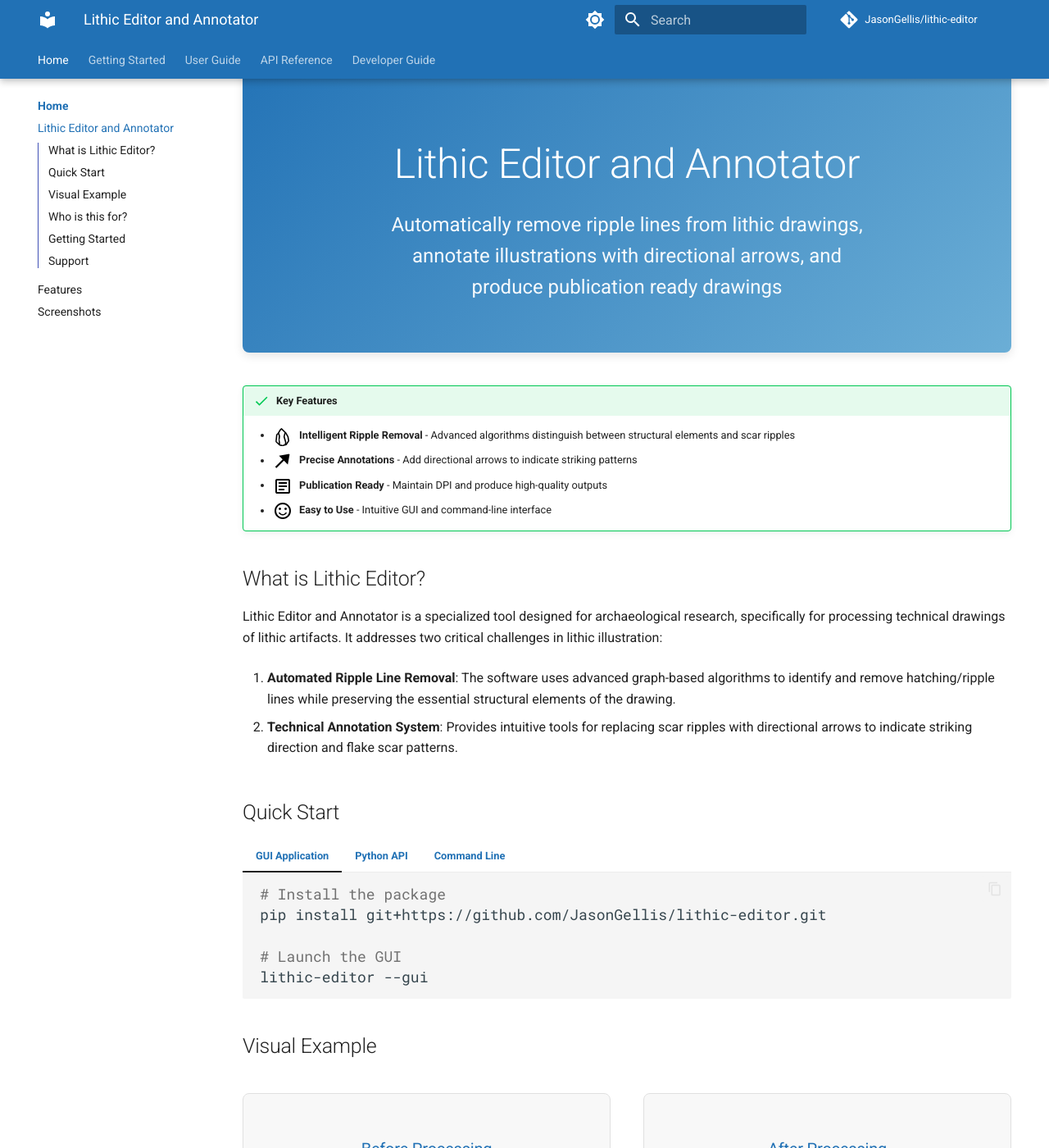
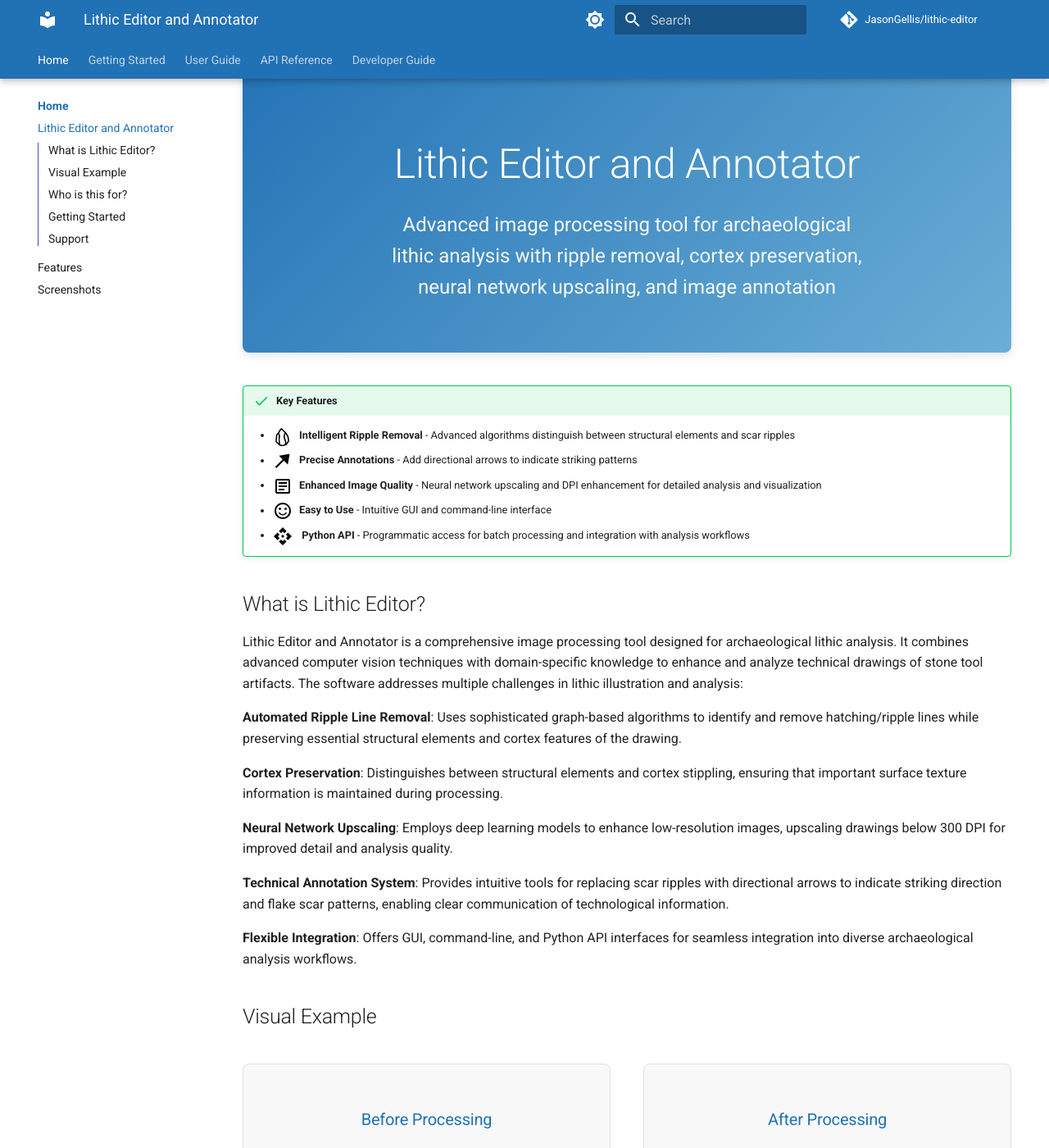
Before and after one commit to JasonGellis/lithic-editor, an MkDocs documentation site: the page built from docs/index.md, in a window 1280 px wide and 1400 px high, scrolled down 203 px. Shown: the whole window at 82% size. Built offline with MkDocs 1.6.1 and Material for MkDocs 9.7.7, drawn with Linux system fonts in a browser that asks for light colours; comment, search, counter and statistics services are not loaded; the version menu is left out; some of the changed text lies outside the part shown.

Commit message:
Update index.md of mkdocs

````diff
--- a/docs/index.md
+++ b/docs/index.md
@@ -2,53 +2,42 @@
 
 <div class="hero-section">
   <h2>Lithic Editor and Annotator</h2>
-  <p>Automatically remove ripple lines from lithic drawings, annotate illustrations with directional arrows, and produce publication ready drawings</p>
+  <p>Advanced image processing tool for archaeological lithic analysis with ripple removal, cortex preservation, neural network upscaling, and image annotation</p>
 </div>
 
 !!! success "Key Features"
     - ![](assets/images/lithic_tool.svg){: style="width:24px; height:24px; vertical-align:middle; margin-right:8px"}**Intelligent Ripple Removal** - Advanced algorithms distinguish between structural elements and scar ripples
     - ![](assets/images/arrow.svg){: style="width:24px; height:24px; transform:rotate(-45deg); vertical-align:middle; margin-right:8px; filter:brightness(0)"}**Precise Annotations** - Add directional arrows to indicate striking patterns
-    - ![](assets/images/article.svg){: style="width:24px; height:24px; vertical-align:middle; margin-right:8px; filter:brightness(0)"}**Publication Ready** - Maintain DPI and produce high-quality outputs
+    - ![](assets/images/article.svg){: style="width:24px; height:24px; vertical-align:middle; margin-right:8px; filter:brightness(0)"}**Enhanced Image Quality** - Neural network upscaling and DPI enhancement for detailed analysis and visualization
     - ![](assets/images/smile_face.svg){: style="width:24px; height:24px; vertical-align:middle; margin-right:8px; filter:brightness(0)"}**Easy to Use** - Intuitive GUI and command-line interface
+    - ![](assets/images/api.svg){: style="width:24px; height:24px; vertical-align:middle; margin-right:8px; filter:brightness(0)"}
+    **Python API** - Programmatic access for batch processing and integration with analysis workflows
 
 ## What is Lithic Editor?
 
-Lithic Editor and Annotator is a specialized tool designed for archaeological research, specifically for processing technical drawings of lithic artifacts. It addresses two critical challenges in lithic illustration:
+Lithic Editor and Annotator is a comprehensive image processing tool designed for
+archaeological lithic analysis. It combines advanced computer vision techniques with
+domain-specific knowledge to enhance and analyze technical drawings of stone tool
+artifacts. The software addresses multiple challenges in lithic illustration and
+analysis:
 
-1. **Automated Ripple Line Removal**: The software uses advanced graph-based algorithms to identify and remove hatching/ripple lines while preserving the essential structural elements of the drawing.
+  **Automated Ripple Line Removal**: Uses sophisticated graph-based algorithms to identify and remove hatching/ripple lines while
+  preserving essential structural elements and cortex features of the drawing.
 
-2. **Technical Annotation System**: Provides intuitive tools for replacing scar ripples with directional arrows to indicate striking direction and flake scar patterns.
+  **Cortex Preservation**: Distinguishes between structural elements and
+   cortex stippling, ensuring that important surface texture information is maintained
+   during processing.
 
-## Quick Start
+  **Neural Network Upscaling**: Employs deep learning models to
+  enhance low-resolution images, upscaling drawings below 300 DPI for
+  improved detail and analysis quality.
 
-=== "GUI Application"
+  **Technical Annotation System**: Provides intuitive tools for replacing scar ripples
+   with directional arrows to indicate striking direction and flake scar patterns,
+  enabling clear communication of technological information.
 
-    ```bash
-    # Install the package
-    pip install git+https://github.com/JasonGellis/lithic-editor.git
-
-    # Launch the GUI
-    lithic-editor --gui
-    ```
-
-=== "Python API"
-
-    ```python
-    from lithic_editor.processing import process_lithic_drawing
-
-    # Process an image
-    result = process_lithic_drawing(
-        "lithic_drawing.png",
-        save_debug=True
-    )
-    ```
-
-=== "Command Line"
-
-    ```bash
-    # Process a single image
-    lithic-editor process drawing.png --output results/
-    ```
+  **Flexible Integration**: Offers GUI, command-line, and Python API interfaces for
+  seamless integration into diverse archaeological analysis workflows.
 
 ## Visual Example
 
@@ -103,4 +92,4 @@
 ---
 
 !!! info "Acknowledgements"
-    Thank you to The British Academy for funding this project.
+    Thank you to The British Academy for funding this project. Thank you to Professor Robert A. Foley for support and advice.
````
Also changed, not shown: docs/assets/images/api.svg (added), site/getting-started/installation/index.html, site/index.html, site/search/search_index.json, site/sitemap.xml, 1 other file.
